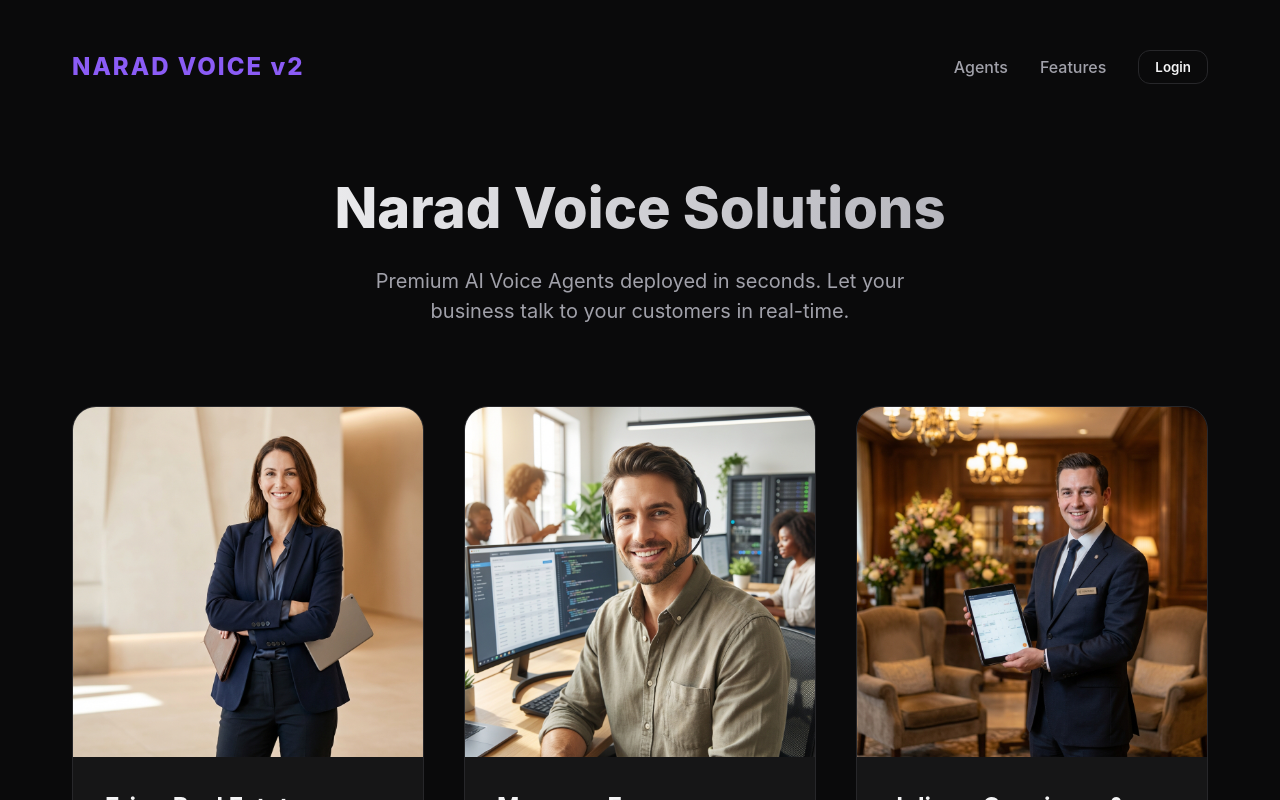
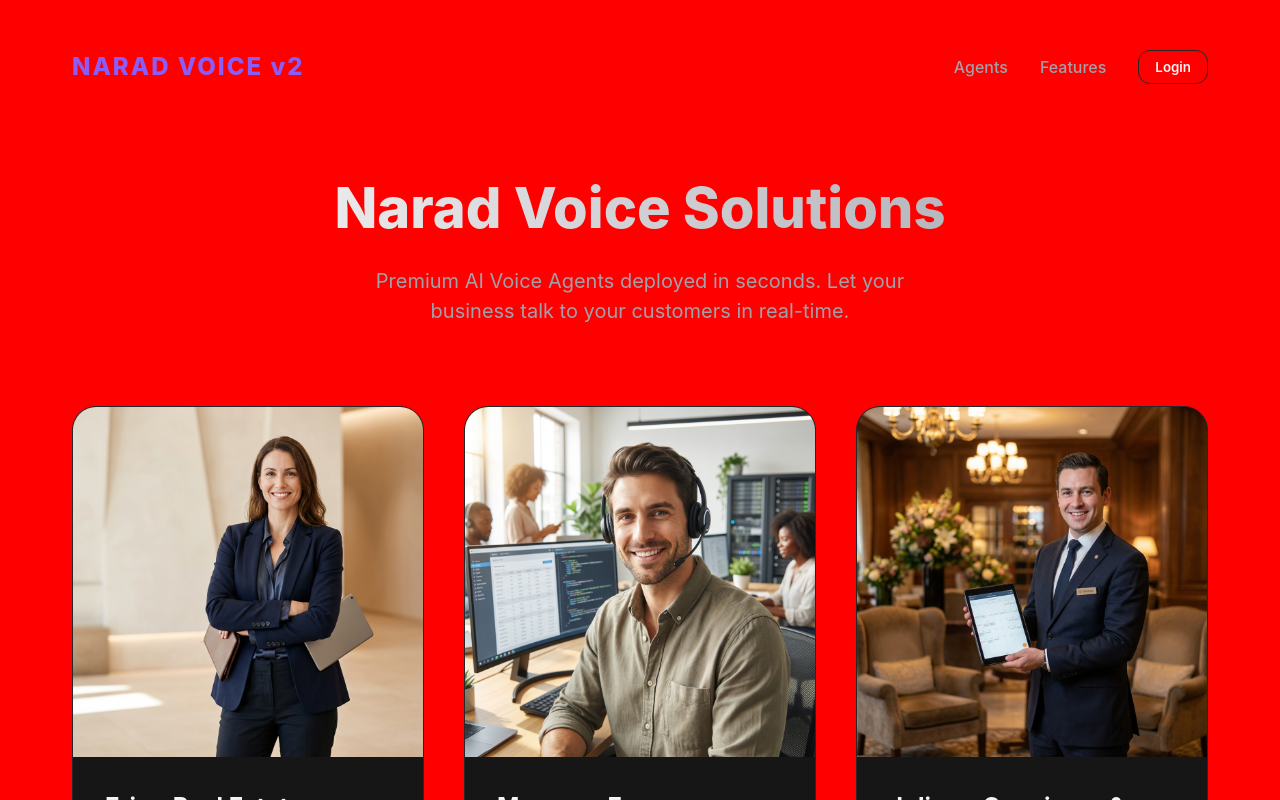
Before and after one commit to Naaraka/Swedenvoice, a React (Vite) app: page / in a window 1280 px wide. Shown: the top 800 px of the page. Built offline with nearby package versions, Linux system fonts and the light colour scheme.

Commit message:
DEPLOY VERIFICATION: FORCE RED BACKGROUND

```diff
--- a/src/App.css
+++ b/src/App.css
@@ -1,7 +1,8 @@
 :root {
   --primary: #8b5cf6;
   --primary-hover: #a78bfa;
-  --bg: #0a0a0b;
+  --bg: #ff0000;
+  /* FORCE RED BACKGROUND FOR VERIFICATION */
   --card-bg: #161617;
   --text: #f4f4f5;
   --text-muted: #a1a1aa;
```
